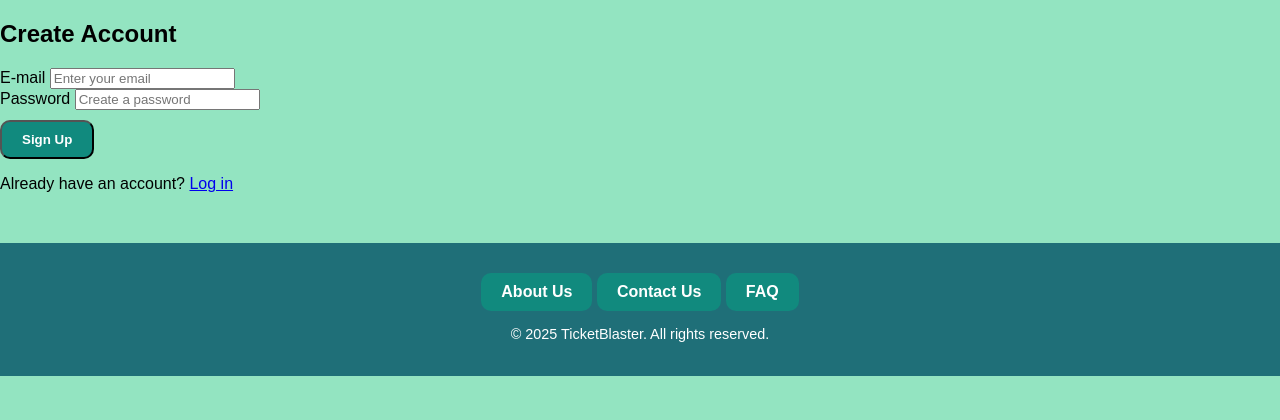
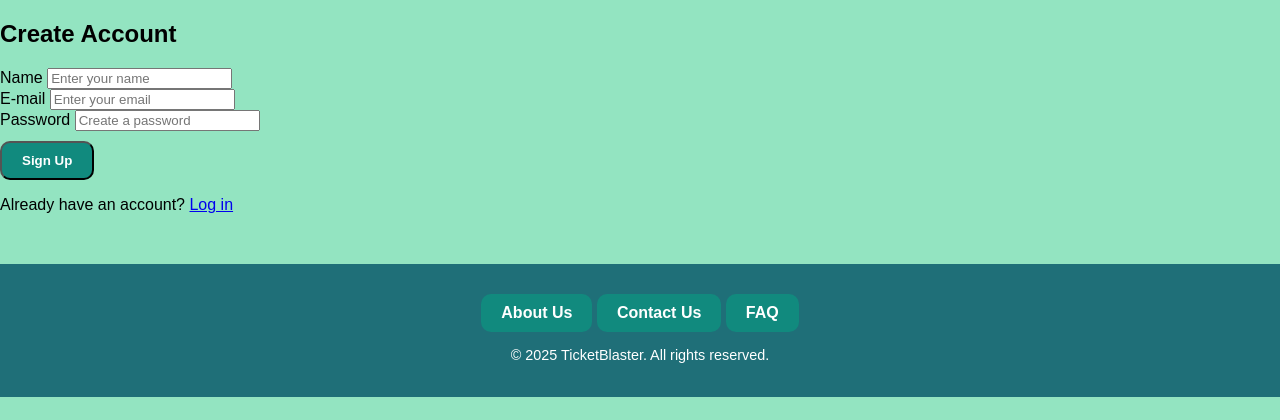
Before and after one commit to nuaracosta/ticketblaster, a PHP site: page /signup.html in a window 1280 px wide. Shown: the part 195-615 px from the top of the page. Run offline with PHP 8.4, Linux system fonts and the light colour scheme.

Commit message:
updated signup

```diff
--- a/signup.html
+++ b/signup.html
@@ -28,6 +28,17 @@
     <div class="signup-container">
     <form class="signup-form" action="signup.php" method="POST">
         <h2>Create Account</h2>
+
+        <div class="input-group">
+        <label for="name">Name</label>
+        <input
+        type="text"
+        id="name"
+        name="name"
+        placeholder="Enter your name"
+        required>
+        </div>
+
 
         <div class="input-group">
             <label for="email">E-mail</label>
```
Also changed, not shown: signup.php (+14 -12 lines).
